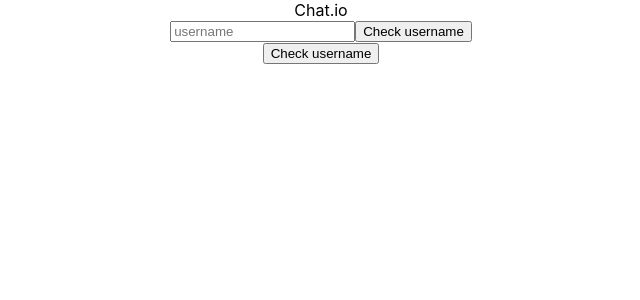
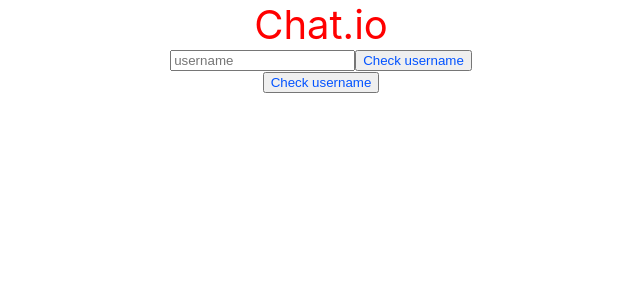
Before and after one commit to Ronaldrc/convo-hub, a React (Create React App) app in the folder frontend/: page / in a window 1280 px wide. Shown: the top 300 px of the page, without its empty margins (319-959 px from the left). Built offline with nearby package versions, Linux system fonts and the light colour scheme.

Commit message:
Add styles for username button

```diff
--- a/frontend/src/App.css
+++ b/frontend/src/App.css
@@ -36,3 +36,16 @@
     transform: rotate(360deg);
   }
 }
+
+.title {
+  color: red;
+  font-size: 40px;
+}
+
+button.valid {
+  color: rgb(3, 83, 255);
+}
+
+form.username {
+
+}
```
